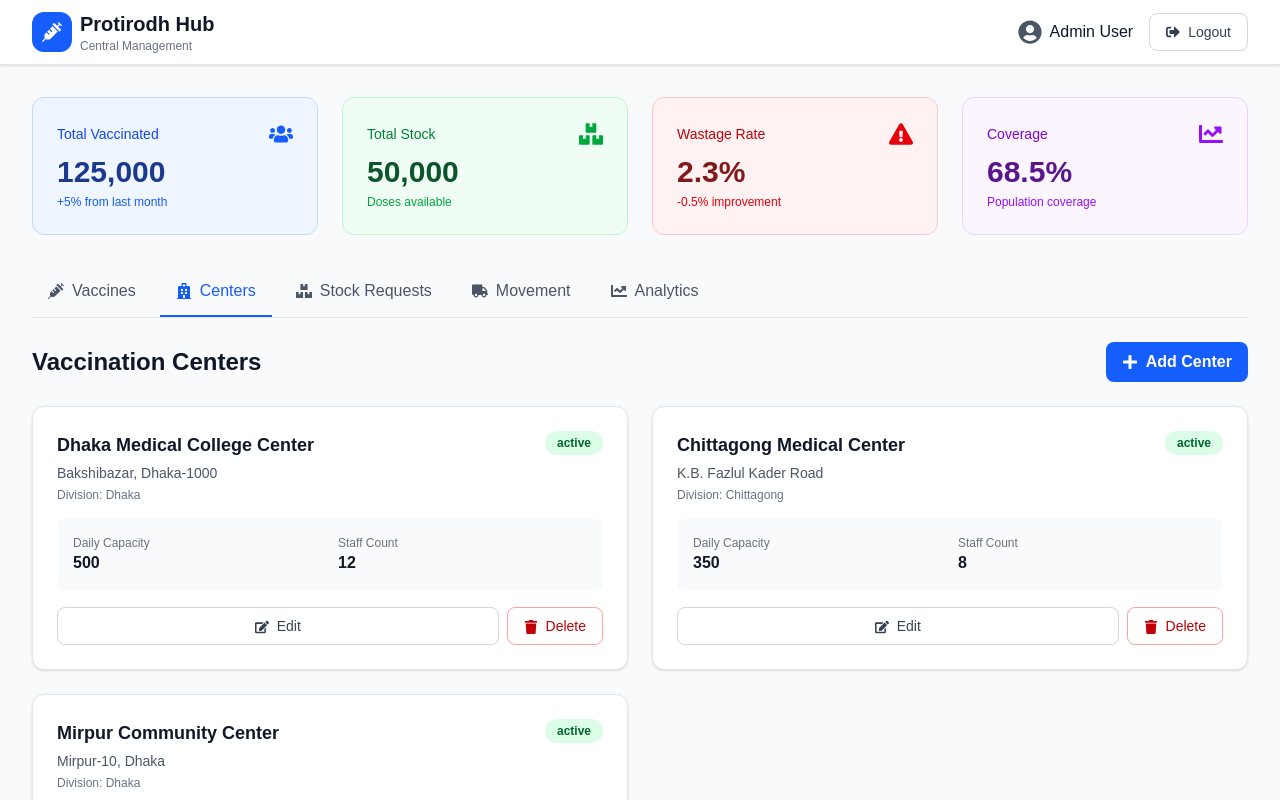
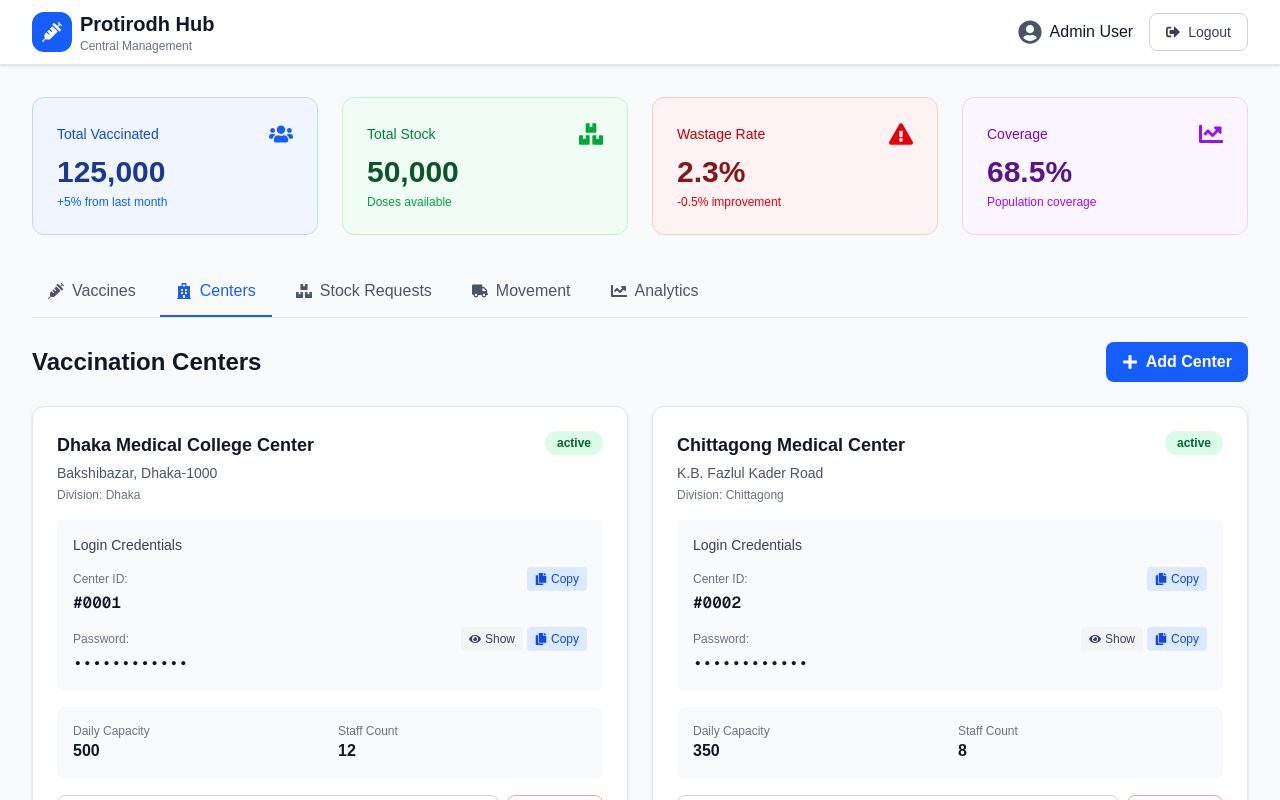
Before and after one commit to NEUB-DevX/protirodh, a Next.js app: page /hub in a window 1280 px wide. Both pictures are taken after a click on the button "Centers". Shown: the top 800 px of the page. Built offline with nearby package versions, Linux system fonts and the light colour scheme.

Commit message:
Password for center

```diff
--- a/app/hub/page.tsx
+++ b/app/hub/page.tsx
@@ -14,6 +14,9 @@ import {
   FaTrash,
   FaSignOutAlt,
   FaUserCircle,
+  FaEye,
+  FaEyeSlash,
+  FaCopy,
 } from "react-icons/fa";
 
 interface Vaccine {
@@ -33,6 +36,7 @@ interface Center {
   capacity: number;
   staff: number;
   status: string;
+  password: string;
 }
 
 export default function HubDashboard() {
@@ -43,6 +47,9 @@ export default function HubDashboard() {
   const [showCenterModal, setShowCenterModal] = useState(false);
   const [editingVaccine, setEditingVaccine] = useState<Vaccine | null>(null);
   const [editingCenter, setEditingCenter] = useState<Center | null>(null);
+
+  // Password visibility state for each center
+  const [visiblePasswords, setVisiblePasswords] = useState<Record<number, boolean>>({});
 
   // Form states
   const [vaccineForm, setVaccineForm] = useState({
@@ -59,7 +66,8 @@ export default function HubDashboard() {
     division: "",
     capacity: 0,
     staff: 0,
-    status: "active"
+    status: "active",
+    password: ""
   });
 
   // Mock data
@@ -70,9 +78,9 @@ export default function HubDashboard() {
   ];
 
   const centers = [
-    { id: 1, name: "Dhaka Medical College Center", address: "Bakshibazar, Dhaka-1000", division: "Dhaka", capacity: 500, staff: 12, status: "active" },
-    { id: 2, name: "Chittagong Medical Center", address: "K.B. Fazlul Kader Road", division: "Chittagong", capacity: 350, staff: 8, status: "active" },
-    { id: 3, name: "Mirpur Community Center", address: "Mirpur-10, Dhaka", division: "Dhaka", capacity: 200, staff: 6, status: "active" },
+    { id: 1, name: "Dhaka Medical College Center", address: "Bakshibazar, Dhaka-1000", division: "Dhaka", capacity: 500, staff: 12, status: "active", password: "DMC2024@secure" },
+    { id: 2, name: "Chittagong Medical Center", address: "K.B. Fazlul Kader Road", division: "Chittagong", capacity: 350, staff: 8, status: "active", password: "CMC2024@secure" },
+    { id: 3, name: "Mirpur Community Center", address: "Mirpur-10, Dhaka", division: "Dhaka", capacity: 200, staff: 6, status: "active", password: "MCC2024@secure" },
   ];
 
   const stockRequests = [
@@ -92,6 +100,33 @@ export default function HubDashboard() {
     totalStocks: 50000,
     wastage: 2.3,
     coverage: 68.5,
+  };
+
+  // Utility functions
+  const togglePasswordVisibility = (centerId: number) => {
+    setVisiblePasswords(prev => ({
+      ...prev,
+      [centerId]: !prev[centerId]
+    }));
+  };
+
+  const copyToClipboard = async (text: string, type: string) => {
+    try {
+      await navigator.clipboard.writeText(text);
+      alert(`${type} copied to clipboard!`);
+    } catch (err) {
+      console.error('Failed to copy: ', err);
+      alert('Failed to copy to clipboard');
+    }
+  };
+
+  const generatePassword = () => {
+    const chars = 'ABCDEFGHIJKLMNOPQRSTUVWXYZabcdefghijklmnopqrstuvwxyz0123456789@#$%';
+    let password = '';
+    for (let i = 0; i < 12; i++) {
+      password += chars.charAt(Math.floor(Math.random() * chars.length));
+    }
+    return password;
   };
 
   // Modal handlers
@@ -126,7 +161,8 @@ export default function HubDashboard() {
         division: center.division,
         capacity: center.capacity,
         staff: center.staff,
-        status: center.status
+        status: center.status,
+        password: center.password
       });
     } else {
       setCenterForm({
@@ -135,7 +171,8 @@ export default function HubDashboard() {
         division: "",
         capacity: 0,
         staff: 0,
-        status: "active"
+        status: "active",
+        password: generatePassword()
       });
     }
     setShowCenterModal(true);
@@ -338,6 +375,53 @@ export default function HubDashboard() {
                       {center.status}
                     </span>
                   </div>
+
+                  {/* Center Credentials */}
+                  <div className="mb-4 rounded-lg bg-gray-50 p-4">
+                    <h4 className="mb-3 text-sm font-medium text-gray-700">Login Credentials</h4>
+
+                    {/* Center ID */}
+                    <div className="mb-3">
+                      <div className="flex items-center justify-between">
+                        <span className="text-xs text-gray-500">Center ID:</span>
+                        <button
+                          onClick={() => copyToClipboard(center.id.toString(), 'Center ID')}
+                          className="flex items-center gap-1 rounded bg-blue-100 px-2 py-1 text-xs text-blue-700 hover:bg-blue-200"
+                        >
+                          <FaCopy className="text-xs" />
+                          Copy
+                        </button>
+                      </div>
+                      <p className="font-mono font-semibold text-gray-900">#{center.id.toString().padStart(4, '0')}</p>
+                    </div>
+
+                    {/* Password */}
+                    <div>
+                      <div className="flex items-center justify-between">
+                        <span className="text-xs text-gray-500">Password:</span>
+                        <div className="flex gap-1">
+                          <button
+                            onClick={() => togglePasswordVisibility(center.id)}
+                            className="flex items-center gap-1 rounded bg-gray-100 px-2 py-1 text-xs text-gray-700 hover:bg-gray-200"
+                          >
+                            {visiblePasswords[center.id] ? <FaEyeSlash className="text-xs" /> : <FaEye className="text-xs" />}
+                            {visiblePasswords[center.id] ? 'Hide' : 'Show'}
+                          </button>
+                          <button
+                            onClick={() => copyToClipboard(center.password, 'Password')}
+                            className="flex items-center gap-1 rounded bg-blue-100 px-2 py-1 text-xs text-blue-700 hover:bg-blue-200"
+                          >
+                            <FaCopy className="text-xs" />
+                            Copy
+                          </button>
+                        </div>
+                      </div>
+                      <p className="font-mono font-semibold text-gray-900">
+                        {visiblePasswords[center.id] ? center.password : '••••••••••••'}
+                      </p>
+                    </div>
+                  </div>
+
                   <div className="mb-4 grid grid-cols-2 gap-4 rounded-lg bg-gray-50 p-4">
                     <div>
                       <p className="text-xs text-gray-500">Daily Capacity</p>
@@ -779,6 +863,32 @@ export default function HubDashboard() {
                     <option value="maintenance">Under Maintenance</option>
                   </select>
                 </div>
+
+                <div>
+                  <label className="block text-sm font-medium text-gray-700 mb-2">
+                    Login Password
+                  </label>
+                  <div className="flex gap-2">
+                    <input
+                      type="text"
+                      required
+                      value={centerForm.password}
+                      onChange={(e) => setCenterForm({...centerForm, password: e.target.value})}
+                      className="flex-1 rounded-lg border border-gray-300 px-3 py-2 focus:border-blue-500 focus:outline-none focus:ring-2 focus:ring-blue-200"
+                      placeholder="Center login password"
+                    />
+                    <button
+                      type="button"
+                      onClick={() => setCenterForm({...centerForm, password: generatePassword()})}
+                      className="rounded-lg bg-gray-100 px-3 py-2 text-sm font-medium text-gray-700 hover:bg-gray-200"
+                    >
+                      Generate
+                    </button>
+                  </div>
+                  <p className="mt-1 text-xs text-gray-500">
+                    This password will be used for center login authentication
+                  </p>
+                </div>
               </div>
 
               <div className="mt-6 flex gap-3">
```
